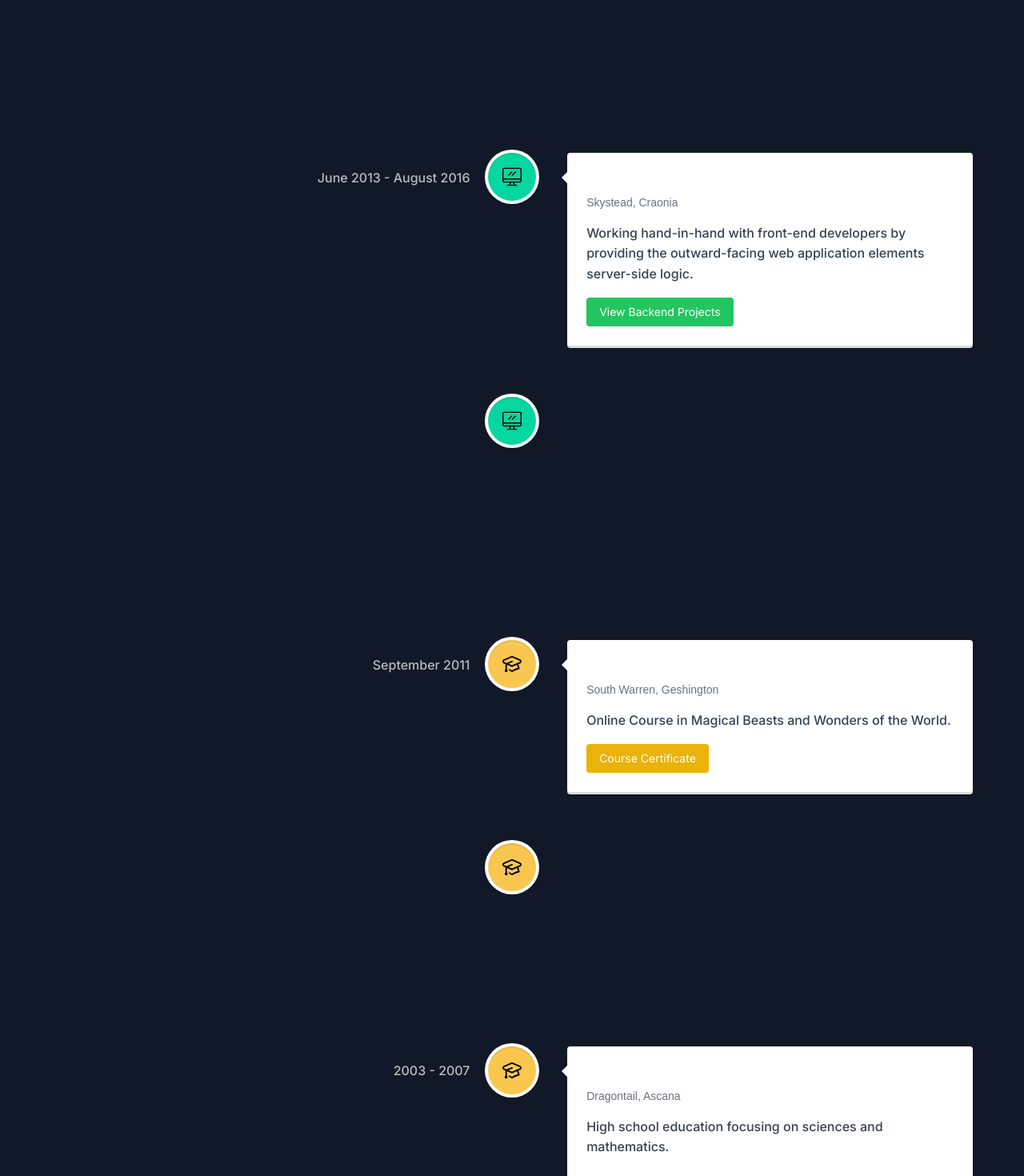
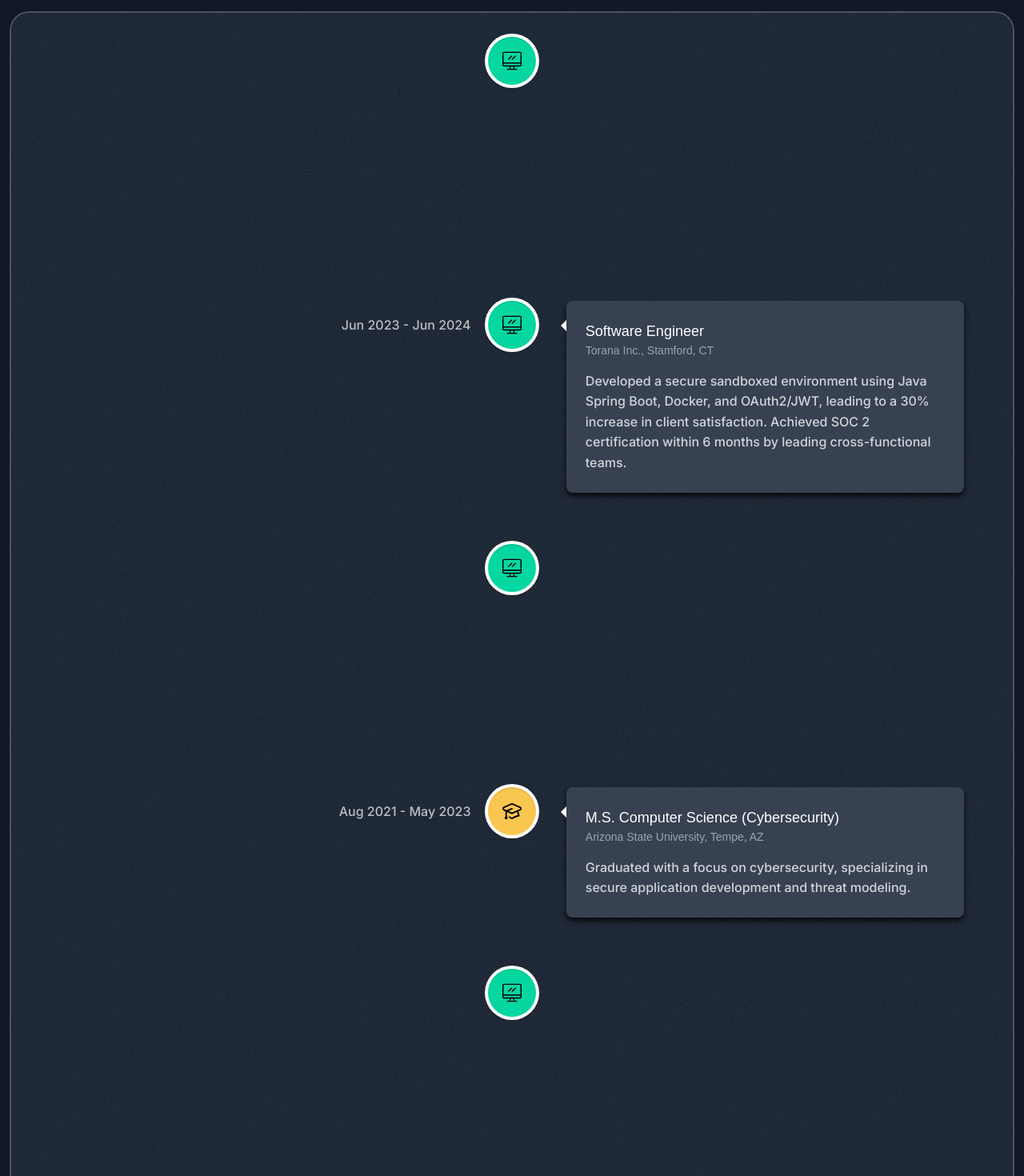
Before and after one commit to HD-Codes/portfolio-new, a Next.js app: page / in a window 1280 px wide. Shown: the part 1240-2710 px from the top of the page at 80% size. Built offline with nearby package versions, Linux system fonts and the light colour scheme; a web font is replaced by a local one.

Commit message:
add backgroung style to experience section

```diff
--- a/src/components/Card.tsx
+++ b/src/components/Card.tsx
@@ -14,7 +14,7 @@ export const Card = ({
             )}
             {...other}
         >
-            <div className="absolute inset-0-z-10 opacity-5" style={{
+            <div className="absolute inset-0 -z-10 opacity-5" style={{
                 backgroundImage: `url(${grainImage.src})`,
             }}>
             </div>
--- a/src/sections/Exprience.tsx
+++ b/src/sections/Exprience.tsx
@@ -5,13 +5,15 @@ import WorkIcon from "@/assets/icons/work.svg";
 import SchoolIcon from "@/assets/icons/school.svg";
 import { VerticalTimeline, VerticalTimelineElement } from "react-vertical-timeline-component";
 import "react-vertical-timeline-component/style.min.css";
+import { SectionHeader } from "@/components/SectionHeader";
+import { Card } from "@/components/Card";
+import { color } from "framer-motion";
 
 interface TimelineElement {
   id: number;
   title: string;
   location: string;
   description: string;
-  buttonText?: string;
   date: string;
   icon: "work" | "school";
 }
@@ -19,60 +21,64 @@ interface TimelineElement {
 const timelineElements: TimelineElement[] = [
     {
         id: 1,
-    title: "Frontend Developer",
-    location: "Dragontail, Ascana",
+        title: "Software Engineer",
+        location: "KGS Technology Group, Tempe, AZ",
         description:
-      "Converting data to a graphical interface, through the use of HTML, CSS, and JavaScript, so that users can view and interact with that data.",
-    buttonText: "View Frontend Projects",
-    date: "August 2016 - present",
+          "Enhanced search functionality and product recommendations by integrating caching mechanisms, resulting in a 25% improvement in query response times. Resolved critical payment gateway and session management issues to improve user experience and reliability.",
+        date: "July 2024 - Present",
         icon: "work",
       },
       {
         id: 2,
-    title: "Backend Developer",
-    location: "Skystead, Craonia",
+        title: "Software Engineer",
+        location: "Torana Inc., Stamford, CT",
         description:
-      "Working hand-in-hand with front-end developers by providing the outward-facing web application elements server-side logic.",
-    buttonText: "View Backend Projects",
-    date: "June 2013 - August 2016",
+          "Developed a secure sandboxed environment using Java Spring Boot, Docker, and OAuth2/JWT, leading to a 30% increase in client satisfaction. Achieved SOC 2 certification within 6 months by leading cross-functional teams.",
+        date: "Jun 2023 - Jun 2024",
         icon: "work",
       },
+
       {
         id: 3,
-    title: "Quality Assurance Engineer",
-    location: "South Warren, Geshington",
+        title: "Software Developer Engineer Intern",
+        location: "Amazon.com, Seattle, WA",
         description:
-      "Assessing the quality of specifications and technical design documents to ensure timely, relevant, and meaningful feedback.",
-    buttonText: "Company Website",
-    date: "September 2011 - June 2013",
+          "Developed a project plan using TypeScript and AWS Step Functions, reducing manual effort for AWS-Backint backup services by 40%. Spearheaded the development of API systems using Kotlin and C# to enhance system efficiency.",
+        date: "May 2022 - Aug 2022",
         icon: "work",
       },
       {
         id: 4,
-    title: "Oak Ridge College",
-    location: "South Warren, Geshington",
-    description:
-      "Online Course in Magical Beasts and Wonders of the World.",
-    buttonText: "Course Certificate",
-    date: "September 2011",
+        title: "M.S. Computer Science (Cybersecurity)",
+        location: "Arizona State University, Tempe, AZ",
+        description: "Graduated with a focus on cybersecurity, specializing in secure application development and threat modeling.",
+        date: "Aug 2021 - May 2023",
         icon: "school",
       },
       {
         id: 5,
-    title: "Hawking College",
-    location: "Skystead, Craonia",
+        title: "Software Developer",
+        location: "Torana Inc., Nagpur, India",
         description:
-      "College education in technology and sciences.",
-    buttonText: "College Projects",
-    date: "2007 - 2011",
-    icon: "school",
+          "Automated data collection and reporting systems using Java Spring Boot, reducing manual effort by 20% and saving marketers 16 hours per month. Improved system performance by implementing parallel and batch processing, reducing data ingestion time by 36%.",
+        date: "Dec 2019 - July 2021",
+        icon: "work",
       },
       {
         id: 6,
-    title: "Marble Hills Grammar School",
-    location: "Dragontail, Ascana",
-    description: "High school education focusing on sciences and mathematics.",
-    date: "2003 - 2007",
+        title: "Software Developer",
+        location: "Cognizant, Chennai, India",
+        description:
+          "Implemented complex web UI designs using ASP.NET, resulting in a 40% increase in user engagement. Automated SQL queries and report generation using VBA and PowerShell, reducing manual effort by 95%.",
+        date: "Nov 2018 - Oct 2019",
+        icon: "work",
+      },
+      {
+        id: 7,
+        title: "B.Tech. Electronics and Telecommunication",
+        location: "College of Engineering Pune, Pune, India",
+        description: "Graduated with expertise in telecommunications systems and embedded systems programming.",
+        date: "Aug 2014 - May 2018",
         icon: "school",
       },
 ];
@@ -82,38 +88,43 @@ export const ExperienceSection: React.FC = () => {
   const schoolIconStyles = { background: "#f9c74f", color: "#fff" };
 
   return (
-    <div className="py-16 lg:py-24">
-      <h1 className="text-3xl font-bold text-center mb-10 font-serif">Experience</h1>
-      <VerticalTimeline>
+    <section className="py-20 lg:py-28">
+        <SectionHeader
+            eyebrow=""
+            title="Experience & Educations"
+            description=""
+        />
+            <div className="mt-20 flex flex-col">
+                <div className="p-3">
+                    <Card
+                        className="w-full max-w-7xl mx-auto"
+                    >
+                        <VerticalTimeline
+                            lineColor="gray">
                         {timelineElements.map((element) => {
                             const isWorkIcon = element.icon === "work";
-          const showButton =
-            element.buttonText !== undefined && element.buttonText !== null && element.buttonText !== "";
-
                             return (
                             <VerticalTimelineElement
                                 key={element.id}
                                 date={element.date}
                                 iconStyle={isWorkIcon ? workIconStyles : schoolIconStyles}
-              icon={isWorkIcon ? <WorkIcon className="h-6 w-6" /> : <SchoolIcon className="h-6 w-6" />}
+                                icon={<>{isWorkIcon ? <WorkIcon className="h-6 w-6" /> : <SchoolIcon className="h-6 w-6" />}</>}
+                                contentStyle={{
+                                    background: "#374151", // Example background colors for work and school
+                                    borderRadius: "8px", // Adjust border radius if needed
+                                    boxShadow: "0 4px 6px rgba(0, 0, 0, 0.8)",
+                                  }}
                             >
-              <h3 className="text-lg font-semibold font-serif">{element.title}</h3>
-              <h5 className="text-sm text-gray-500 font-serif">{element.location}</h5>
-              <p className="mt-2 text-gray-700">{element.description}</p>
-              {showButton && (
-                <a
-                  className={`mt-4 inline-block px-4 py-2 text-sm text-white rounded hover:opacity-90 ${
-                    isWorkIcon ? "bg-green-500" : "bg-yellow-500"
-                  }`}
-                  href="/"
-                >
-                  {element.buttonText}
-                </a>
-              )}
+                                <h3 className="text-lg font-serif">{element.title}</h3>
+                                <h5 className="text-sm text-gray-400 font-serif">{element.location}</h5>
+                                <p className="mt-2 text-gray-300 font-sans">{element.description}</p>
                             </VerticalTimelineElement>
                             );
                         })}
                         </VerticalTimeline>
+                    </Card>
                 </div>
+            </div>
+      </section>
   );
 };
--- a/src/sections/Hero.tsx
+++ b/src/sections/Hero.tsx
@@ -64,9 +64,9 @@ export const HeroSection = () => {
           </div>
         </div>
         <div className='max-w-lg mx-auto'>
-          <h1 className='font-serif text-3xl md:text-5xl text-center mt-8 tracking-wide'>Building Exceptional User Experiences</h1>
+          <h1 className='font-serif text-3xl md:text-5xl text-center mt-8 tracking-wide'> Building Secure and Scalable Software</h1>
           <p className='mt-4 text-center text-white/60 md:text-lg'>
-            I specialize in transforming designs into functional, high-performing web applications. Let's discuss your next project.
+          As an experienced software engineer, I specialize in developing secure, high-performing applications using modern technologies like Java, Spring Boot, and Docker. Let's create solutions that drive success and innovation together.
           </p>
         </div>
         <div className='flex flex-col md:flex-row justify-center items-center mt-8 gap-4'>
```
Lines whose indentation alone changed are shown as unchanged.
